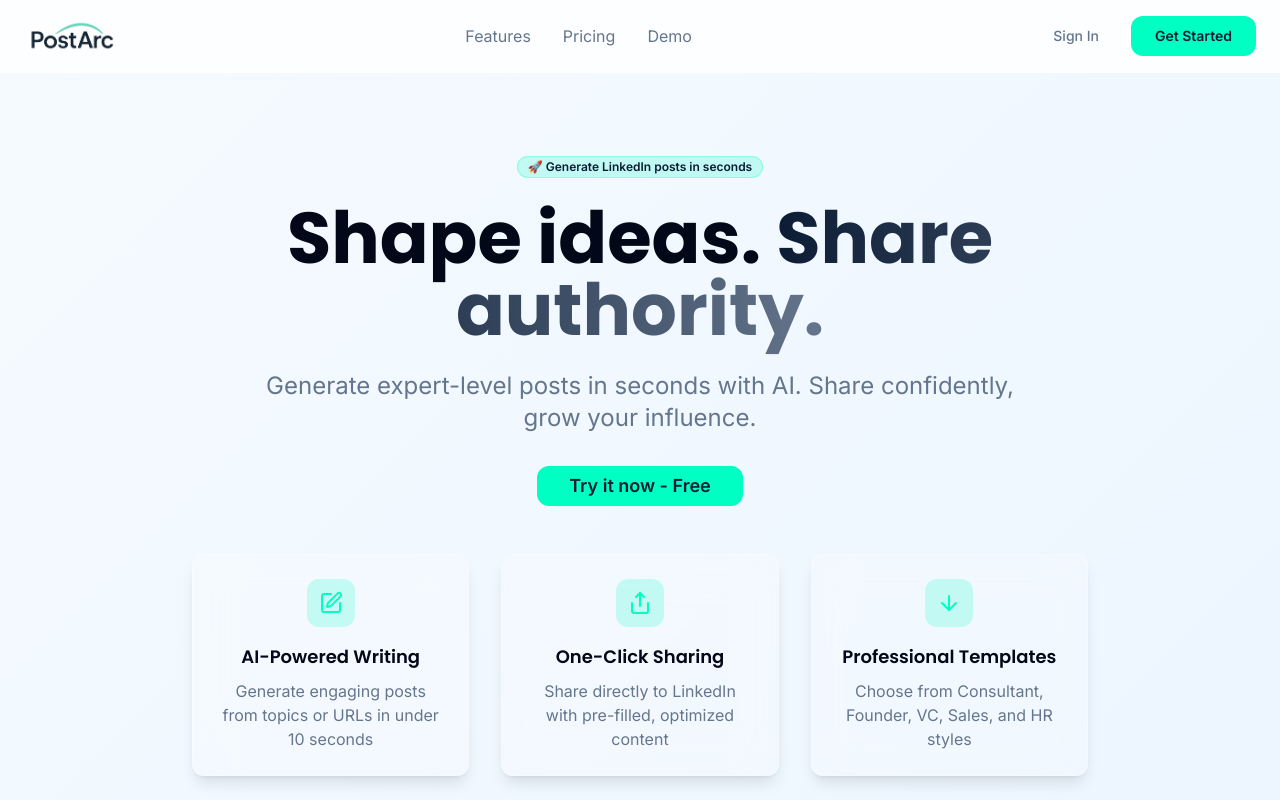
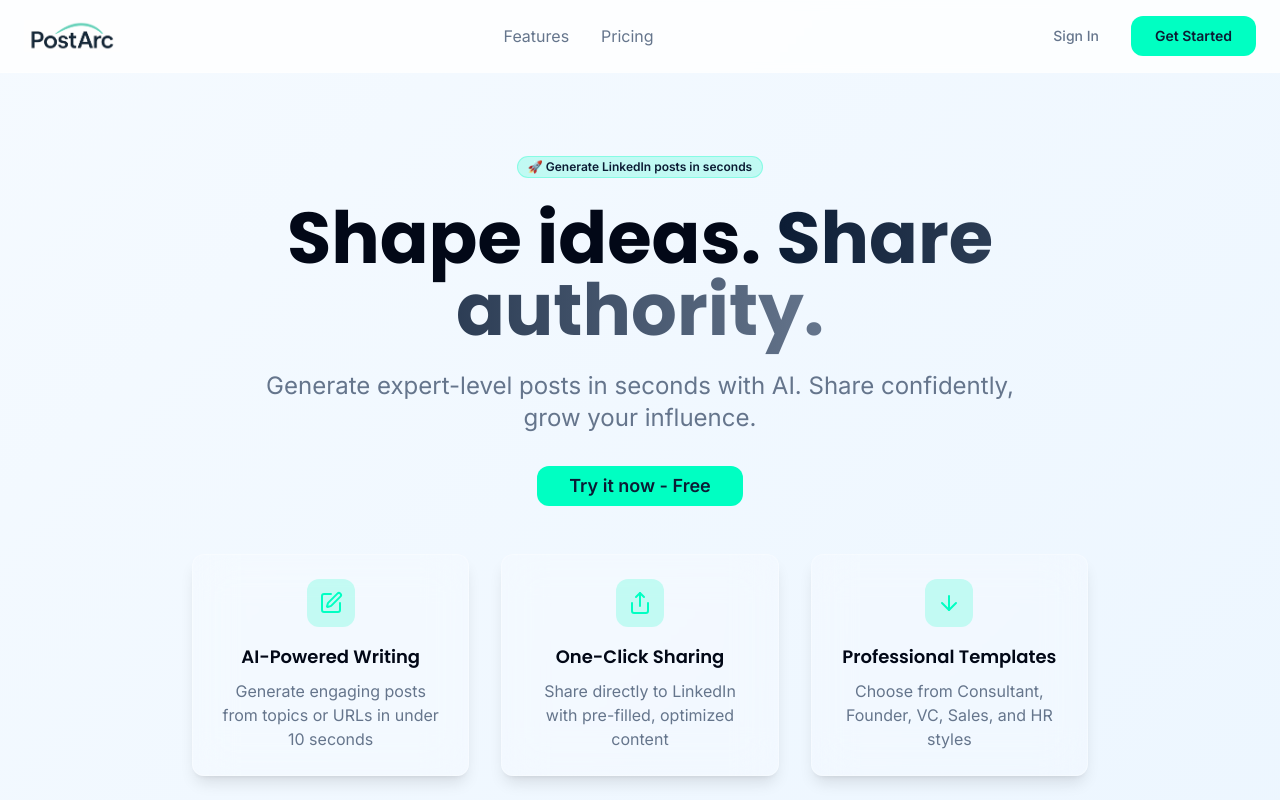
Before and after one commit to harrykioko/postarc-genesis-flow, a React (Vite) app: page / in a window 1280 px wide. Shown: the top 800 px of the page. Built offline with nearby package versions, Linux system fonts and the light colour scheme.

Commit message:
Remove demo nav item
Removes the "demo" navigation link from the header bar in `src/components/Header.tsx`.

```diff
--- a/src/components/Header.tsx
+++ b/src/components/Header.tsx
@@ -31,7 +31,6 @@ export const Header = () => {
         <nav className="hidden md:flex items-center space-x-8">
           <a href="#features" className="text-slate hover:text-midnight transition-colors">Features</a>
           <a href="#pricing" className="text-slate hover:text-midnight transition-colors">Pricing</a>
-          <a href="#demo" className="text-slate hover:text-midnight transition-colors">Demo</a>
         </nav>
 
         <div className="flex items-center space-x-4">
```
